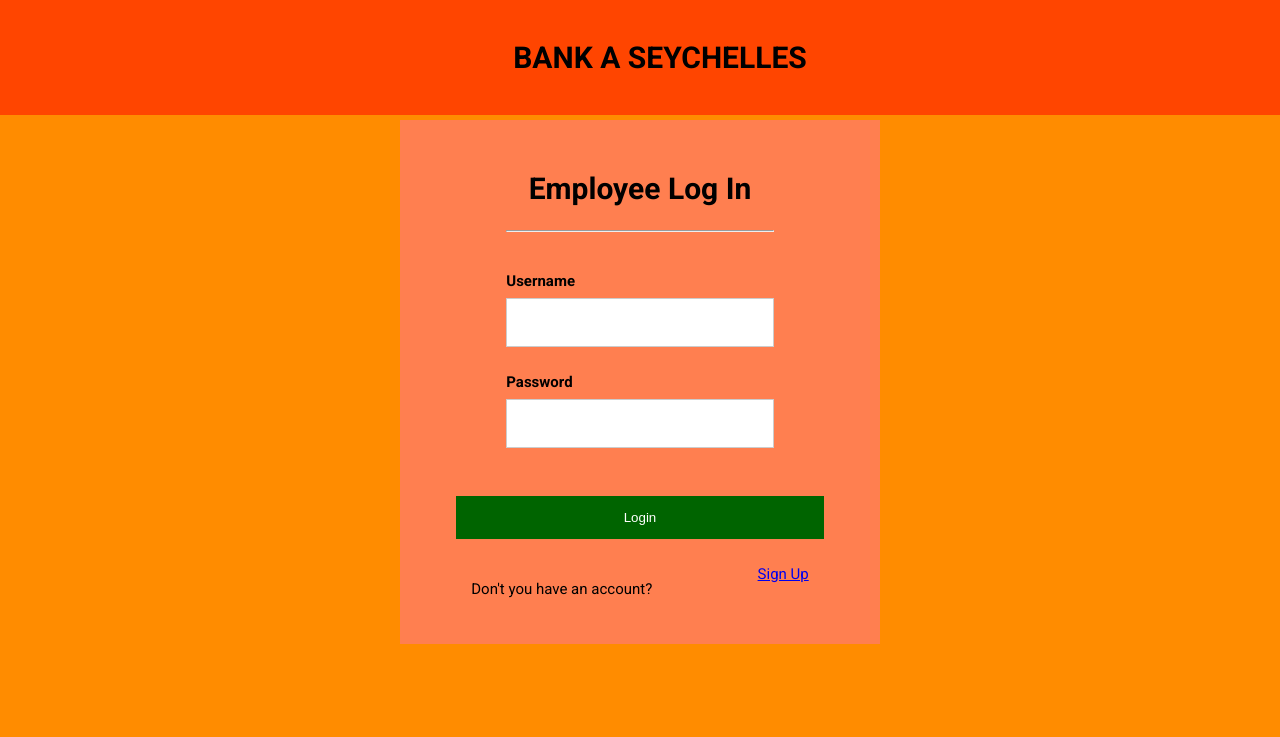
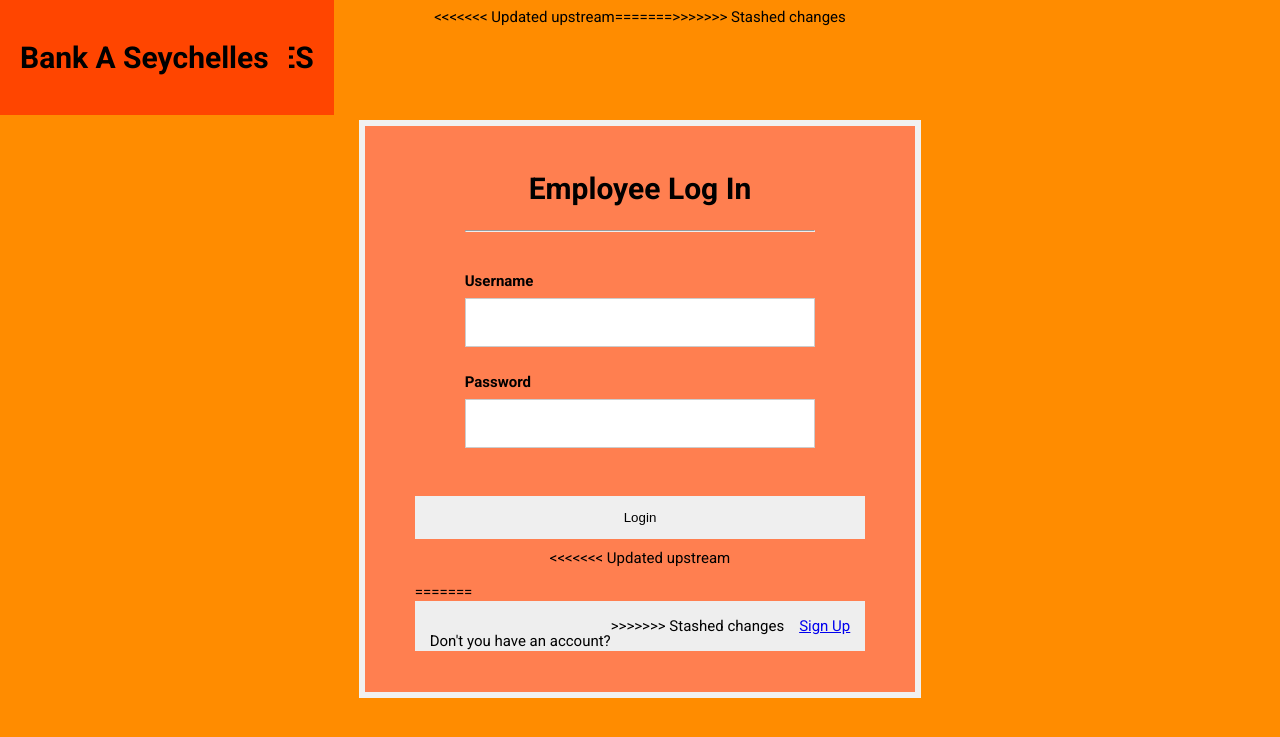
Before and after one commit to thisaltennakoon/Bank, a PHP site: page /Login.php in a window 1280 px wide. Shown: the top 737 px of the page. Run offline with PHP 8.4, Linux system fonts and the light colour scheme.

Commit message:
Update Login.php

```diff
--- a/Login.php
+++ b/Login.php
@@ -6,6 +6,7 @@
     <style>
 	.header {
   	background-color: #ff4500;
+<<<<<<< Updated upstream
 	width: 100%;
 
     background-size: 100%;
@@ -20,10 +21,17 @@
   	top: 0px;
 	}
       html {
+=======
+  	padding: 20px;
+  	text-align: center;
+	}
+      html, body {
+>>>>>>> Stashed changes
       display: flex;
       justify-content: center;
       font-family: Roboto, Arial, sans-serif;
       font-size: 15px;
+<<<<<<< Updated upstream
       }
 	  body {
       display: flex;
@@ -39,6 +47,12 @@
 	  position: absolute;
   	  top: 120px;
 	  background-color: #FF7F50;
+=======
+      }
+      form {
+      border: 6px solid #f1f1f1;
+	  padding: 25px 50px;
+>>>>>>> Stashed changes
       }
       input[type=text], input[type=password] {
       width: 100%;
@@ -49,7 +63,11 @@
       box-sizing: border-box;
       }
       button {
+<<<<<<< Updated upstream
       background-color: #006400;
+=======
+      background-color: #8ebf42;
+>>>>>>> Stashed changes
       color: white;
       padding: 14px 0;
       margin: 10px 0;
@@ -62,7 +80,11 @@
       fone-size:18;
       }
       button:hover {
+<<<<<<< Updated upstream
         background-color: #00FF00;
+=======
+      opacity: 0.8;
+>>>>>>> Stashed changes
       }
       .formcontainer {
       text-align: left;
@@ -91,11 +113,18 @@
       }
     </style>
   </head>
+<<<<<<< Updated upstream
   <div class="header">
   <h1>BANK A SEYCHELLES</h1>
 </div>
 <body>
 
+=======
+<body>
+<div class="header">
+  <h1>Bank A Seychelles</h1>
+</div>
+>>>>>>> Stashed changes
 <form method="post" action="<?php echo htmlspecialchars($_SERVER["PHP_SELF"]);?>">
   <h1>Employee Log In</h1>
    <div class="formcontainer">
@@ -109,7 +138,11 @@
   <br><br>
   </div>
   <button type="submit">Login</button>
+<<<<<<< Updated upstream
    <div class="container" style="background-color: #FF7F50">
+=======
+   <div class="container" style="background-color: #eee">
+>>>>>>> Stashed changes
         <label style="padding-left: 15px">
 		<span class="aaa"><p>Don't you have an account? </p> </span>
 		</label>
```
